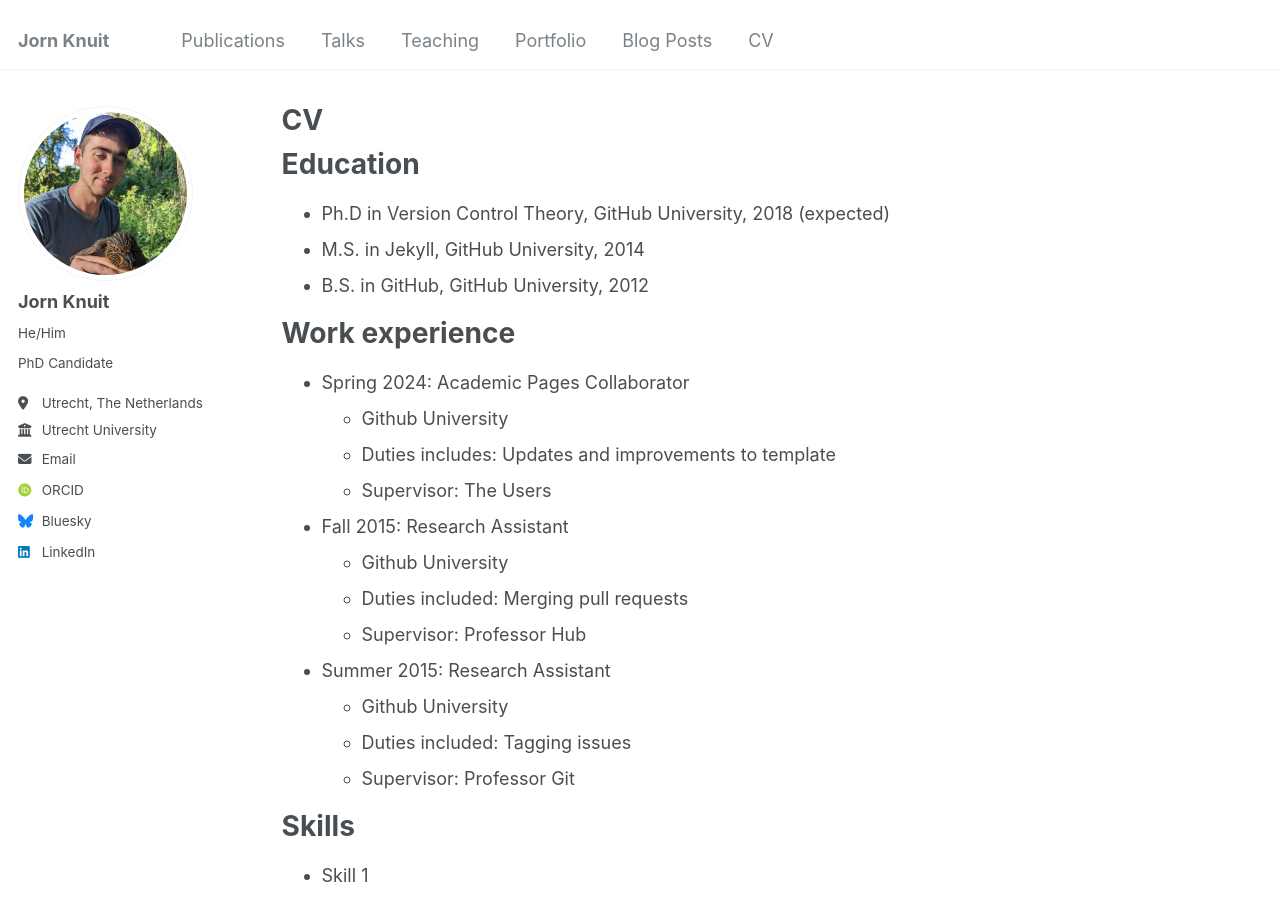
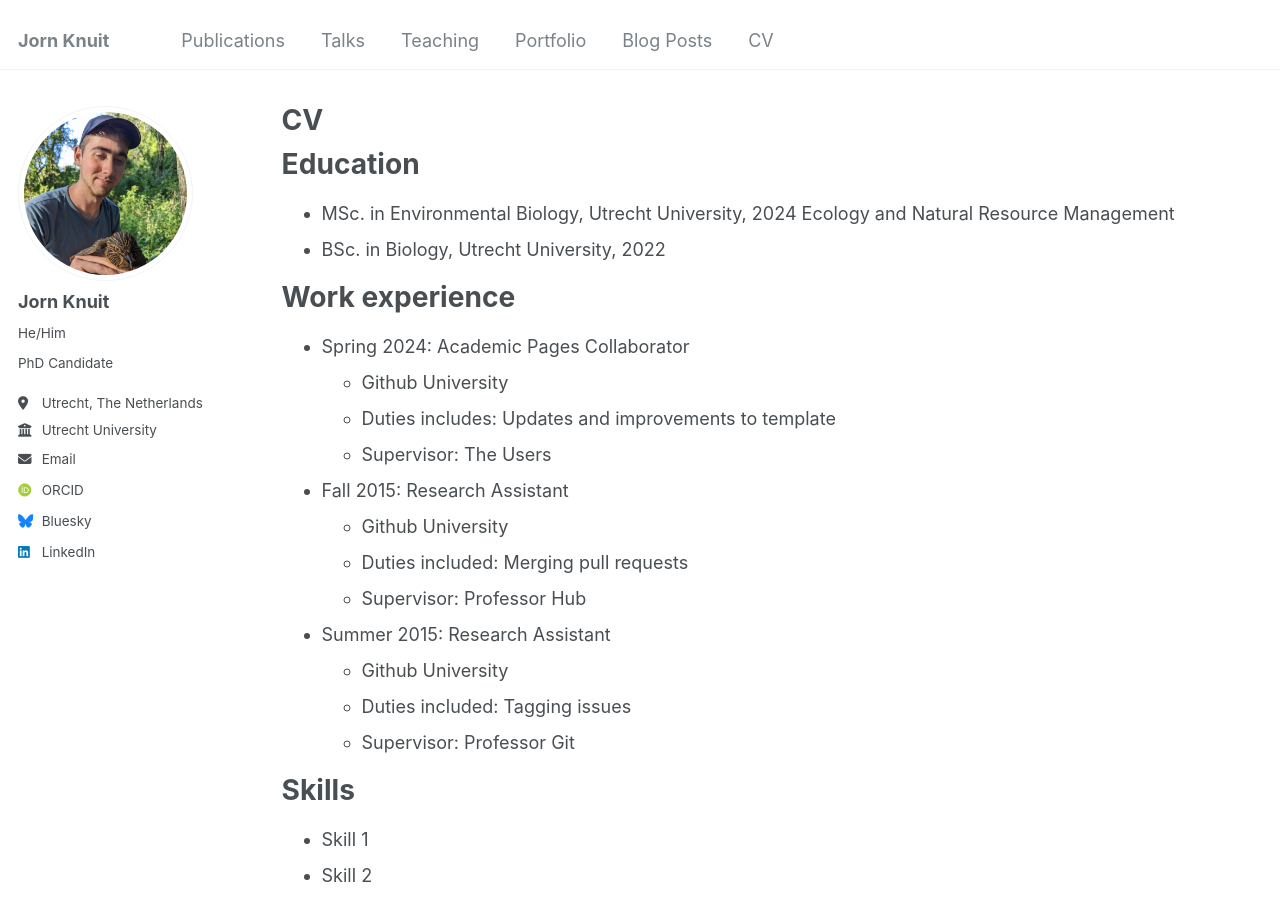
Before and after one commit to JornKnuit/JornKnuit.github.io, a Jekyll site: the page built from _pages/cv.md, in a window 1280 px wide and 900 px high. Built offline with Jekyll 4.4.1, drawn with Linux system fonts in a browser that asks for light colours; some web fonts are replaced.

Commit message:
Update cv.md

```diff
--- a/_pages/cv.md
+++ b/_pages/cv.md
@@ -11,9 +11,9 @@ redirect_from:
 
 Education
 ======
-* Ph.D in Version Control Theory, GitHub University, 2018 (expected)
-* M.S. in Jekyll, GitHub University, 2014
-* B.S. in GitHub, GitHub University, 2012
+* MSc. in Environmental Biology, Utrecht University, 2024
+Ecology and Natural Resource Management
+* BSc. in Biology, Utrecht University, 2022
 
 Work experience
 ======
```
